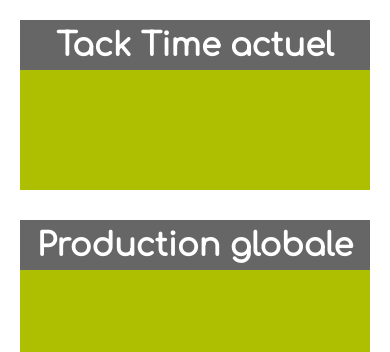
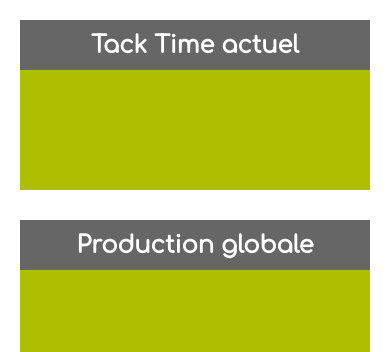
Before and after one commit to PierroootEL/projet_E6.2, a PHP site: page /index.user.php in a window 390 px wide. Shown: the part 100-452 px from the top of the page. Run offline with PHP 8.4, Linux system fonts and the light colour scheme.

Commit message:
font size responsive

```diff
--- a/main/assets/css/index.user.css
+++ b/main/assets/css/index.user.css
@@ -235,3 +235,17 @@
         width: calc(100vw - 40px);
     }
 }
+
+@media screen and (max-width: 450px){
+    .tacktime .tacktime--header{
+        font-size: 12px;
+    }
+
+    .global-production .global-production--header{
+        font-size: 12px;
+    }
+
+    .actual-stock .actual-stock--header{
+        font-size: 12px;
+    }
+}
```
